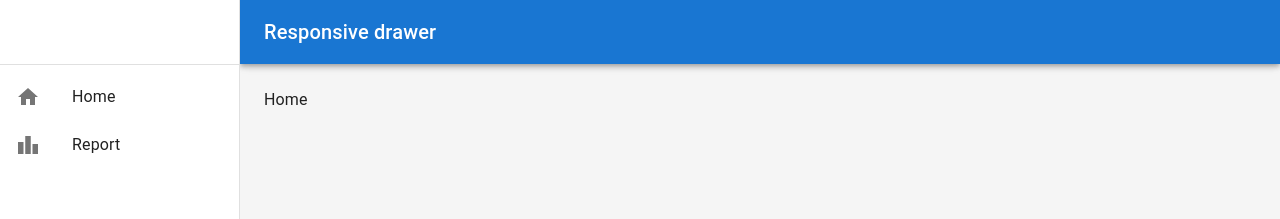
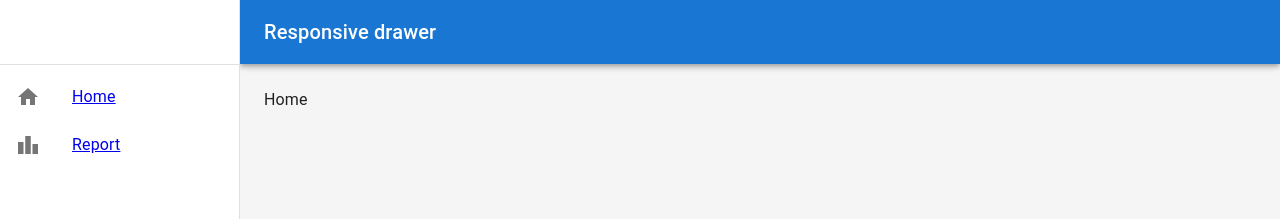
Before and after one commit to boon2187/household-app, a React (Create React App) app: page / in a window 1280 px wide. Shown: the top 219 px of the page. Built offline with nearby package versions, Linux system fonts and the light colour scheme.

Commit message:
NavLinkを使ってのLinkの設定

```diff
--- a/src/components/common/SideBar.tsx
+++ b/src/components/common/SideBar.tsx
@@ -10,6 +10,7 @@ import ListItemText from "@mui/material/ListItemText";
 // import MailIcon from "@mui/icons-material/Mail";
 import HomeIcon from "@mui/icons-material/Home";
 import LeaderboardIcon from "@mui/icons-material/Leaderboard";
+import { NavLink } from "react-router-dom";
 
 // Propsの型定義
 // drawerWidth: Drawerの幅
@@ -47,6 +48,7 @@ function SideBar({
       <Divider />
       <List>
         {MenuItems.map((item, index) => (
+          <NavLink to={item.path}>
             <ListItem key={index} disablePadding>
               <ListItemButton>
                 <ListItemIcon>
@@ -56,6 +58,7 @@ function SideBar({
                 <ListItemText primary={item.text} />
               </ListItemButton>
             </ListItem>
+          </NavLink>
         ))}
       </List>
     </div>
```
Lines whose indentation alone changed are shown as unchanged.
